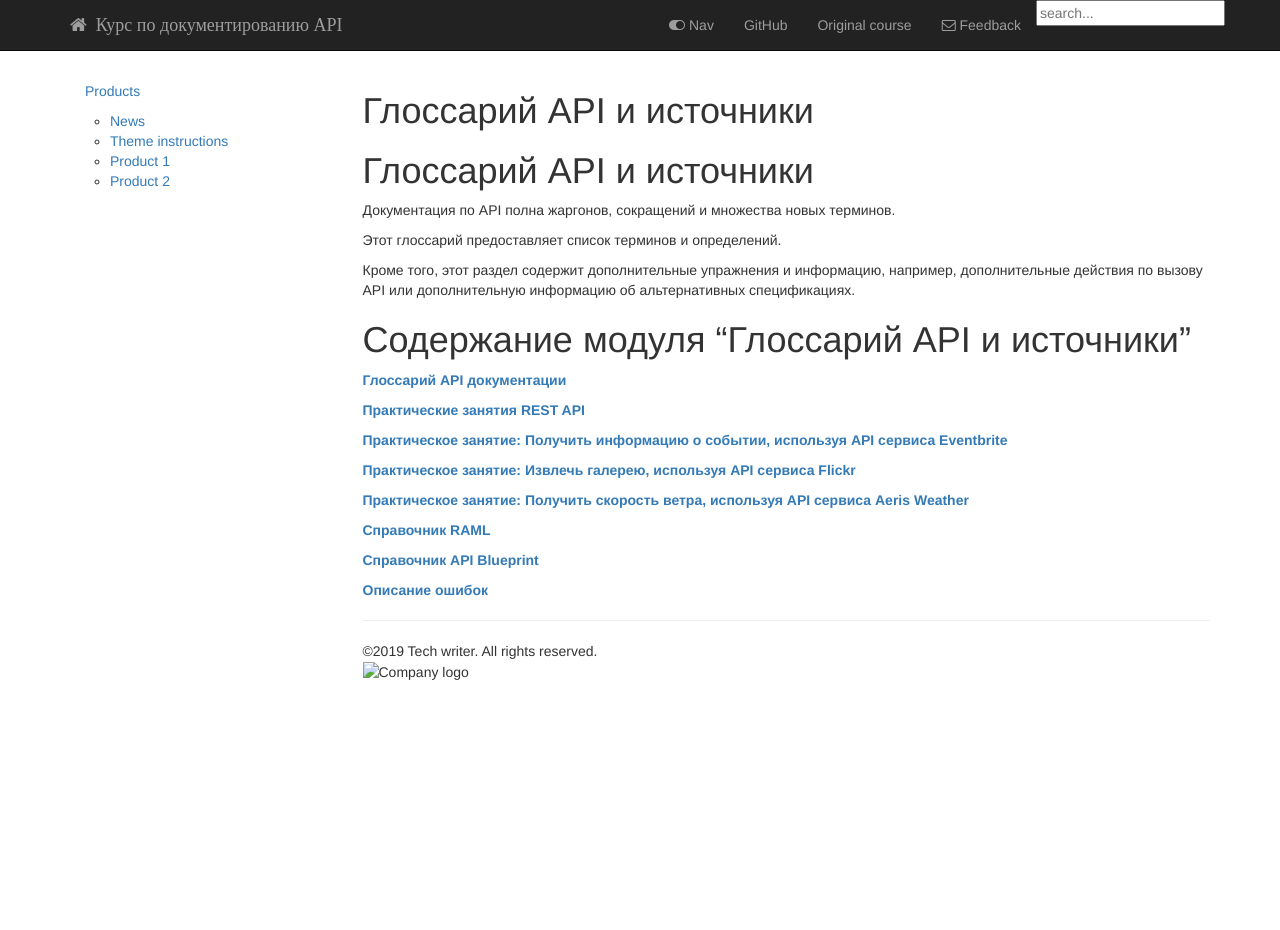
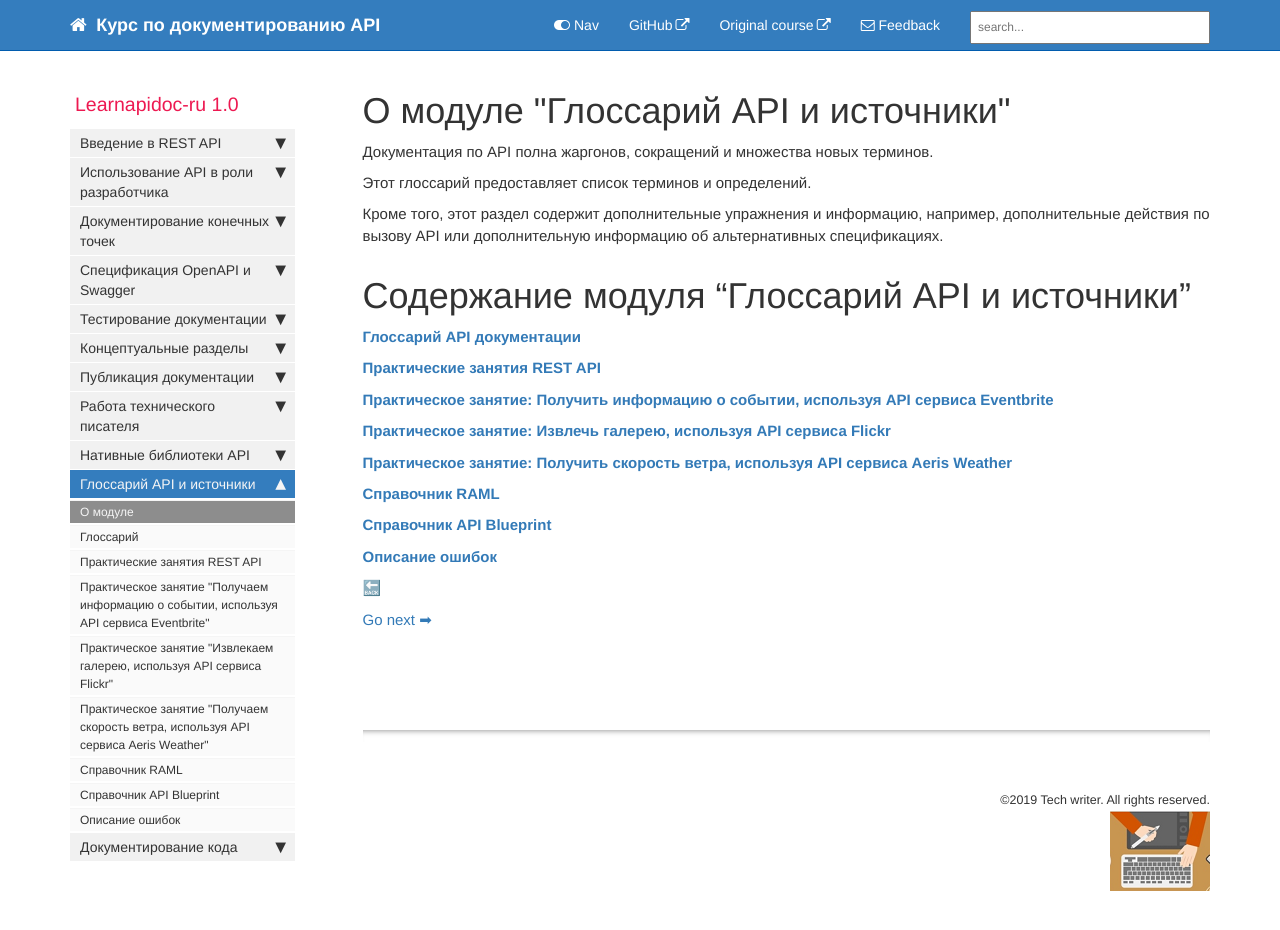
Before and after one commit to Starkovden/Starkovden.github.io, a Jekyll site: the page built from pages/glossary-and-resourses/about-tenth-module.md, in a window 1280 px wide and 951 px high. Shown: the top 930 px of the window. Built offline with Jekyll 4.4.1, drawn with Linux system fonts in a browser that asks for light colours; nearby versions of some CDN libraries; our own code applies the rules of GitHub Pages for plain Markdown files; library files that are not in the unit come from our copies; comment, search, counter and statistics services are not loaded.

Commit message:
форматирование раздела

```diff
--- a/pages/glossary-and-resourses/about-tenth-module.md
+++ b/pages/glossary-and-resourses/about-tenth-module.md
@@ -1,4 +1,10 @@
-# Глоссарий API и источники
+---
+title: О модуле "Глоссарий API и источники"
+last_updated: Oct 10, 2019
+sidebar: mydoc_sidebar
+permalink: about-tenth-module.html
+folder: native-library
+---
 
 Документация по API полна жаргонов, сокращений и множества новых терминов.
 
@@ -8,18 +14,22 @@
 
 # Содержание модуля "Глоссарий API и источники"
 
-[**Глоссарий API документации**](Glossary-for-API-documentation.md)
+[**Глоссарий API документации**](Glossary-for-API-documentation.html)
 
-[**Практические занятия REST API**](RESTAPI-activities.md)
+[**Практические занятия REST API**](RESTAPI-activities.html)
 
-[**Практическое занятие: Получить информацию о событии, используя API сервиса Eventbrite**](Get-event-information-using-Eventbrite-API.md)
+[**Практическое занятие: Получить информацию о событии, используя API сервиса Eventbrite**](Get-event-information-using-Eventbrite-API.html)
 
-[**Практическое занятие: Извлечь галерею, используя API сервиса Flickr**](Retrieve-gallery-using-Flickr-API.md)
+[**Практическое занятие: Извлечь галерею, используя API сервиса Flickr**](Retrieve-gallery-using-Flickr-API.html)
 
-[**Практическое занятие: Получить скорость ветра, используя API сервиса Aeris Weather**](Get-wind-speed-using-Aeris-API.md)
+[**Практическое занятие: Получить скорость ветра, используя API сервиса Aeris Weather**](Get-wind-speed-using-Aeris-API.html)
 
-[**Справочник RAML**](RAML-tutorial.md)
+[**Справочник RAML**](RAML-tutorial.html)
 
-[**Справочник API Blueprint**](API-Blueprint-tutorial.md)
+[**Справочник API Blueprint**](API-Blueprint-tutorial.html)
 
-[**Описание ошибок**](answeres-whats-wrong.md)
+[**Описание ошибок**](answeres-whats-wrong.html)
+
+[🔙](create-non-refsdocs-with-native-library-apis.html)
+
+[Go next ➡](Glossary-for-API-documentation.html)
```
